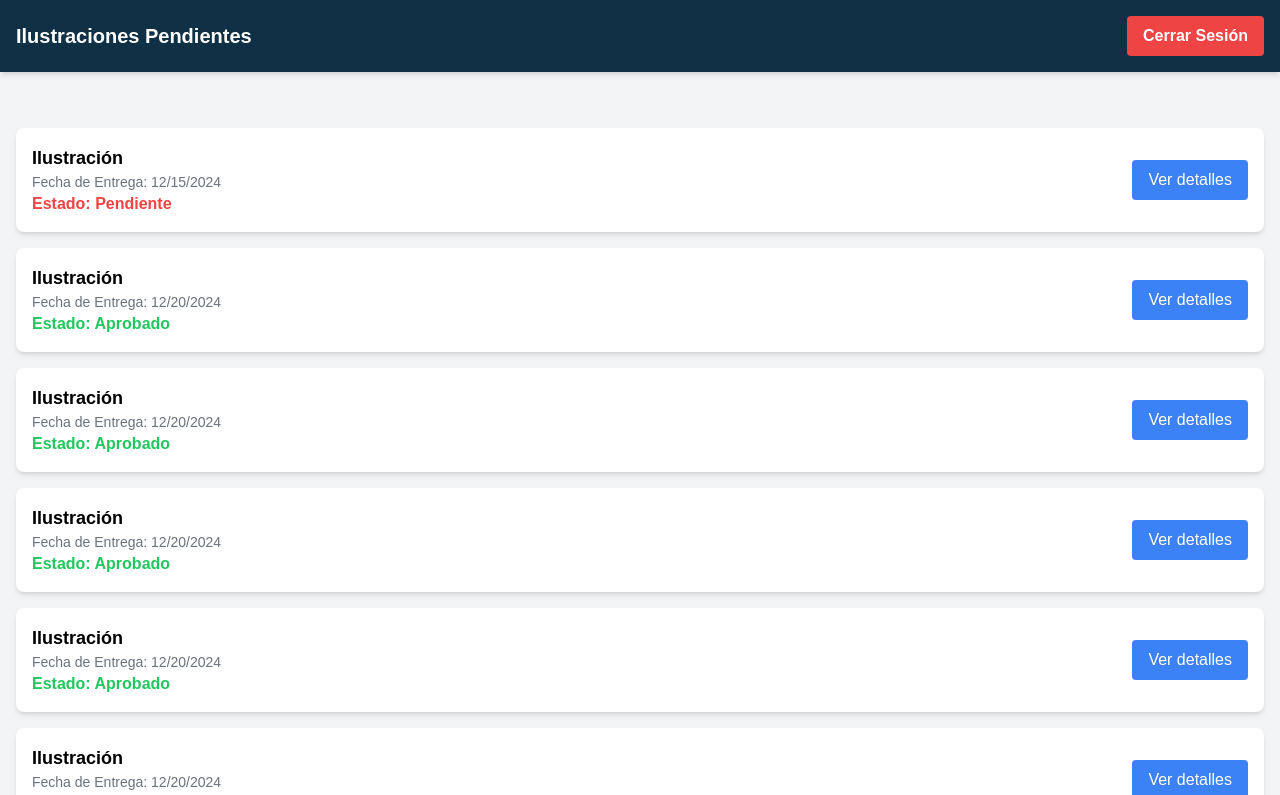
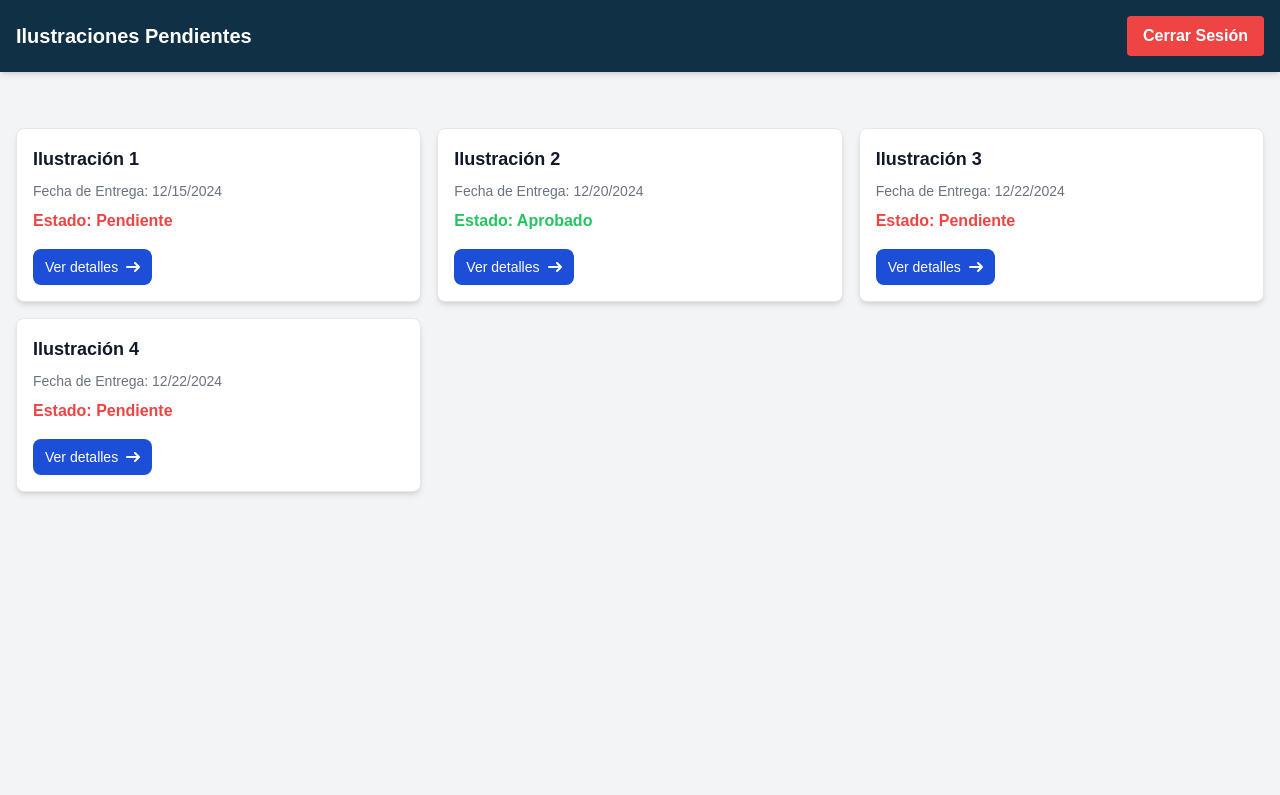
Before and after one commit to camitwrs/tallersw, a React (Vite) app in the folder frontend/: page /ilustrador in a window 1280 px wide. Shown: the top 795 px of the page. Built offline with nearby package versions, Linux system fonts and the light colour scheme; a web font is replaced by a local one.

Commit message:
Frontend Update

```diff
--- a/frontend/src/components/ListaIlustraciones.jsx
+++ b/frontend/src/components/ListaIlustraciones.jsx
@@ -5,22 +5,25 @@ const ListaIlustraciones = ({ ilustraciones, onSelect }) => {
     <div className="container mx-auto mt-8">
       {/* Si no hay ilustraciones */}
       {ilustraciones.length === 0 ? (
-        <p className="text-gray-600">No hay ilustraciones disponibles.</p>
+        <p className="text-gray-600 text-center">
+          No hay ilustraciones disponibles.
+        </p>
       ) : (
-        <div className="flex flex-col gap-4">
+        <div className="grid gap-4 md:grid-cols-2 lg:grid-cols-3">
           {ilustraciones.map((ilustracion) => (
             <div
               key={ilustracion.idIlustracion}
-              className="p-4 bg-white shadow-md rounded-lg hover:shadow-lg transition flex justify-between items-center"
+              className="p-4 bg-white border border-gray-200 shadow-md rounded-lg hover:shadow-lg transition"
             >
-              <div>
-                <h3 className="font-bold text-lg">Ilustración</h3>
-                <p className="text-gray-500 text-sm">
+              <h5 className="text-lg font-bold text-gray-900 mb-2">
+                {ilustracion.titulo || "Ilustración"}
+              </h5>
+              <p className="text-sm text-gray-500 mb-2">
                 Fecha de Entrega:{" "}
                 {new Date(ilustracion.fechaentrega).toLocaleDateString()}
               </p>
               <p
-                  className={`font-semibold ${
+                className={`font-semibold mb-4 ${
                   ilustracion.estado === "Pendiente"
                     ? "text-red-500"
                     : "text-green-500"
@@ -28,12 +31,26 @@ const ListaIlustraciones = ({ ilustraciones, onSelect }) => {
               >
                 Estado: {ilustracion.estado}
               </p>
-              </div>
               <button
                 onClick={() => onSelect(ilustracion.idIlustracion)}
-                className="bg-blue-500 text-white py-2 px-4 rounded hover:bg-blue-600 transition"
+                className="inline-flex items-center px-3 py-2 text-sm font-medium text-center text-white bg-blue-700 rounded-lg hover:bg-blue-800 focus:ring-4 focus:outline-none focus:ring-blue-300"
               >
                 Ver detalles
+                <svg
+                  className="rtl:rotate-180 w-3.5 h-3.5 ml-2"
+                  aria-hidden="true"
+                  xmlns="http://www.w3.org/2000/svg"
+                  fill="none"
+                  viewBox="0 0 14 10"
+                >
+                  <path
+                    stroke="currentColor"
+                    strokeLinecap="round"
+                    strokeLinejoin="round"
+                    strokeWidth="2"
+                    d="M1 5h12m0 0L9 1m4 4L9 9"
+                  />
+                </svg>
               </button>
             </div>
           ))}
--- a/frontend/src/pages/CuestionarioPage.jsx
+++ b/frontend/src/pages/CuestionarioPage.jsx
@@ -343,7 +343,8 @@ const CuestionarioPage = () => {
 
     // Lógica específica para la pregunta 19 que afecta la pregunta 20
     if (pregunta?.idPregunta === 19) {
-      if (respuesta === 47) { // Si la respuesta es idAlternativa 47
+      if (respuesta === 47) {
+        // Si la respuesta es idAlternativa 47
         const siguientePregunta = preguntas[currentQuestionIndex + 1];
         if (siguientePregunta?.idPregunta === 20) {
           setUserData((prevUserData) => ({
@@ -369,8 +370,6 @@ const CuestionarioPage = () => {
       setCurrentQuestionIndex(currentQuestionIndex + 1);
     }
   };
-
-
 
   const handlePrevQuestion = () => {
     if (currentQuestionIndex > 0) {
@@ -752,11 +751,7 @@ const CuestionarioPage = () => {
           to="/"
           className="flex items-center bg-YankeesBlue text-white font-bold py-2 px-4 rounded hover:bg-MoonstoneDark transition duration-300"
         >
-          <img
-            src={logo}
-            alt="Logo del Proyecto"
-            className="h-8 w-auto mr-2"
-          />
+          <img src={logo} alt="Logo del Proyecto" className="h-8 w-auto mr-2" />
           <ArrowBackIcon className="h-6 w-6" />
         </Link>
       </div>
@@ -859,10 +854,10 @@ const CuestionarioPage = () => {
                                   {textos.originalText}
                                 </pre>
 
-                                <h3>Texto de Fantasía:</h3>
+                                {/* <h3>Texto de Fantasía:</h3>
                                 <pre className="whitespace-pre-wrap break-words overflow-auto">
                                   {textos.fantasyText}
-                                </pre>
+                                </pre> */}
                               </div>
 
                               {/* Columna derecha para la imagen */}
@@ -874,9 +869,7 @@ const CuestionarioPage = () => {
                                     className="max-w-full h-auto rounded-lg shadow-md"
                                   />
                                 )}
-
                               </div>
-
                             </div>
                           )}
 
--- a/frontend/src/pages/IlustradorPage.jsx
+++ b/frontend/src/pages/IlustradorPage.jsx
@@ -29,174 +29,24 @@ const IlustradorPage = () => {
       estado: "Aprobado",
     },
     {
-      idIlustracion: 2,
-      idEducador: 102,
+      idIlustracion: 3,
+      idEducador: 103,
       idDisenador: 202,
       prompt: "Estilo abstracto",
       imagen: "https://via.placeholder.com/300",
-      titulo: "Ilustración 2",
-      fechaentrega: "2024-12-20",
-      estado: "Aprobado",
+      titulo: "Ilustración 3",
+      fechaentrega: "2024-12-22",
+      estado: "Pendiente",
     },
     {
-      idIlustracion: 2,
-      idEducador: 102,
-      idDisenador: 202,
+      idIlustracion: 4,
+      idEducador: 104,
+      idDisenador: 200,
       prompt: "Estilo abstracto",
       imagen: "https://via.placeholder.com/300",
-      titulo: "Ilustración 2",
-      fechaentrega: "2024-12-20",
-      estado: "Aprobado",
-    },
-    {
-      idIlustracion: 2,
-      idEducador: 102,
-      idDisenador: 202,
-      prompt: "Estilo abstracto",
-      imagen: "https://via.placeholder.com/300",
-      titulo: "Ilustración 2",
-      fechaentrega: "2024-12-20",
-      estado: "Aprobado",
-    },
-    {
-      idIlustracion: 2,
-      idEducador: 102,
-      idDisenador: 202,
-      prompt: "Estilo abstracto",
-      imagen: "https://via.placeholder.com/300",
-      titulo: "Ilustración 2",
-      fechaentrega: "2024-12-20",
-      estado: "Aprobado",
-    },
-    {
-      idIlustracion: 2,
-      idEducador: 102,
-      idDisenador: 202,
-      prompt: "Estilo abstracto",
-      imagen: "https://via.placeholder.com/300",
-      titulo: "Ilustración 2",
-      fechaentrega: "2024-12-20",
-      estado: "Aprobado",
-    },
-    {
-      idIlustracion: 2,
-      idEducador: 102,
-      idDisenador: 202,
-      prompt: "Estilo abstracto",
-      imagen: "https://via.placeholder.com/300",
-      titulo: "Ilustración 2",
-      fechaentrega: "2024-12-20",
-      estado: "Aprobado",
-    },
-    {
-      idIlustracion: 2,
-      idEducador: 102,
-      idDisenador: 202,
-      prompt: "Estilo abstracto",
-      imagen: "https://via.placeholder.com/300",
-      titulo: "Ilustración 2",
-      fechaentrega: "2024-12-20",
-      estado: "Aprobado",
-    },
-    {
-      idIlustracion: 2,
-      idEducador: 102,
-      idDisenador: 202,
-      prompt: "Estilo abstracto",
-      imagen: "https://via.placeholder.com/300",
-      titulo: "Ilustración 2",
-      fechaentrega: "2024-12-20",
-      estado: "Aprobado",
-    },
-    {
-      idIlustracion: 2,
-      idEducador: 102,
-      idDisenador: 202,
-      prompt: "Estilo abstracto",
-      imagen: "https://via.placeholder.com/300",
-      titulo: "Ilustración 2",
-      fechaentrega: "2024-12-20",
-      estado: "Aprobado",
-    },
-    {
-      idIlustracion: 2,
-      idEducador: 102,
-      idDisenador: 202,
-      prompt: "Estilo abstracto",
-      imagen: "https://via.placeholder.com/300",
-      titulo: "Ilustración 2",
-      fechaentrega: "2024-12-20",
-      estado: "Aprobado",
-    },
-    {
-      idIlustracion: 2,
-      idEducador: 102,
-      idDisenador: 202,
-      prompt: "Estilo abstracto",
-      imagen: "https://via.placeholder.com/300",
-      titulo: "Ilustración 2",
-      fechaentrega: "2024-12-20",
-      estado: "Aprobado",
-    },
-    {
-      idIlustracion: 2,
-      idEducador: 102,
-      idDisenador: 202,
-      prompt: "Estilo abstracto",
-      imagen: "https://via.placeholder.com/300",
-      titulo: "Ilustración 2",
-      fechaentrega: "2024-12-20",
-      estado: "Aprobado",
-    },
-    {
-      idIlustracion: 2,
-      idEducador: 102,
-      idDisenador: 202,
-      prompt: "Estilo abstracto",
-      imagen: "https://via.placeholder.com/300",
-      titulo: "Ilustración 2",
-      fechaentrega: "2024-12-20",
-      estado: "Aprobado",
-    },
-    {
-      idIlustracion: 2,
-      idEducador: 102,
-      idDisenador: 202,
-      prompt: "Estilo abstracto",
-      imagen: "https://via.placeholder.com/300",
-      titulo: "Ilustración 2",
-      fechaentrega: "2024-12-20",
-      estado: "Aprobado",
-    },
-    {
-      idIlustracion: 2,
-      idEducador: 102,
-      idDisenador: 202,
-      prompt: "Estilo abstracto",
-      imagen: "https://via.placeholder.com/300",
-      titulo: "Ilustración 2",
-      fechaentrega: "2024-12-20",
-      estado: "Aprobado",
-    },
-    {
-      idIlustracion: 2,
-      idEducador: 102,
-      idDisenador: 202,
-      prompt: "Estilo abstracto",
-      imagen: "https://via.placeholder.com/300",
-      titulo: "Ilustración 2",
-      fechaentrega: "2024-12-20",
-      estado: "Aprobado",
-    },
-    {
-      idIlustracion: 2,
-      idEducador: 102,
-      idDisenador: 202,
-      prompt: "Estilo abstracto",
-      imagen: "https://via.placeholder.com/300",
-      titulo: "Ilustración 2",
-      fechaentrega: "2024-12-20",
-      estado: "Aprobado",
+      titulo: "Ilustración 4",
+      fechaentrega: "2024-12-22",
+      estado: "Pendiente",
     },
   ];
 
```
Also changed, not shown: frontend/src/components/InstruccionesIlustracion.jsx (+26 -12 lines), frontend/src/pages/LoginPage.jsx (+31 -13 lines), 1 other file (tests, documents, lock files or other folders). Lines whose indentation alone changed are shown as unchanged.
